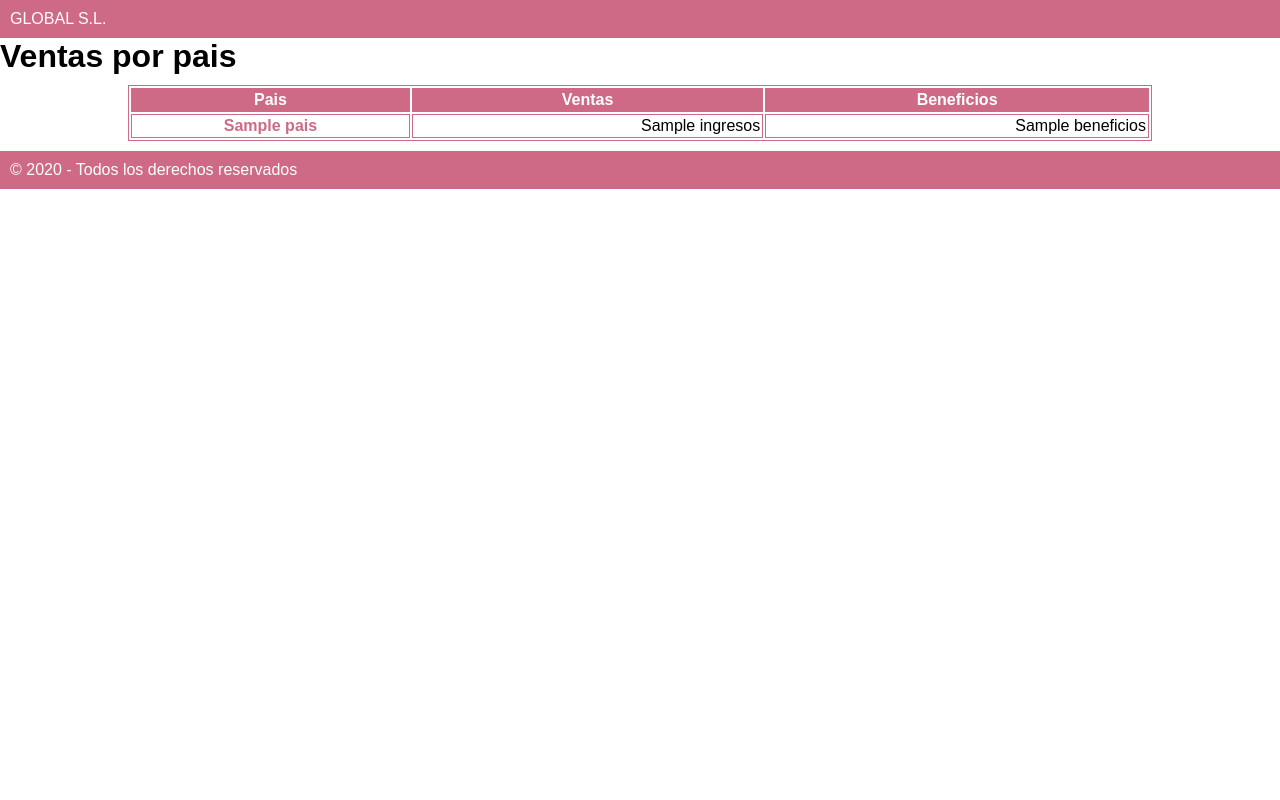
After one commit to mubachergit/kata05_flask_ventas, a Flask app: template templates/pais.html in a window 1280 px wide. The commit adds this page. Run offline with Flask 2, Linux system fonts and the light colour scheme; the template is opened without the code that fills it: most values are stand-ins (such as "Sample title", 1, 10 or a date in 2020).

Commit message:
Pais region

```diff
--- a/run.py
+++ b/run.py
@@ -1,4 +1,4 @@
-from flask import Flask, render_template
+from flask import Flask, render_template, request
 import csv
 
 app = Flask(__name__)
@@ -8,10 +8,8 @@ def index():
     fVentas = open('./sales.csv', 'r')
     csvreader = csv.reader(fVentas, delimiter=',')
 
-    registros = []
     d = {}
     for linea in csvreader:
-        registros.append(linea)
         if linea[0] in d:
             d[linea[0]]['ingresos'] += float(linea[11])
             d[linea[0]]['beneficios'] += float(linea[13])
@@ -21,3 +19,20 @@ def index():
 
 
     return render_template('region.html',ventas=d)
+
+@app.route("/paises")
+def paises():
+    region_name = request.values["region"]
+
+    fVentas = open('./sales.csv', 'r')
+    csvreader = csv.reader(fVentas, delimiter= ',')
+    d = {}
+    for linea in csvreader:
+        if linea[0] == region_name:
+            if linea[1] in d:
+                d[linea[1]]['ingresos'] += float(linea[11])
+                d[linea[1]]['beneficios'] += float(linea[13])
+            else:
+                d[linea[1]] = {'ingresos':float(linea[11]), 'beneficios':float(linea[13])}
+
+    return render_template('pais.html',ventas=d)
--- a/static/styles.css
+++ b/static/styles.css
@@ -25,7 +25,7 @@ th {
     color: white;
 }
 
-.region {
+.region, .pais {
     font-weight: bold;
     color: #CE6A85;
     text-align: center;
--- /dev/null
+++ b/templates/pais.html
@@ -0,0 +1,33 @@
+<html lang="en">
+<head>
+    <meta charset="UTF-8">
+    <meta name="viewport" content="width=device-width, initial-scale=1.0">
+    <title>GLOBAL S.L</title>
+    <link rel="stylesheet" href="/static/styles.css">
+    <style>
+    </style>
+</head>
+<body>
+    <header>
+        GLOBAL S.L.
+    </header>
+    <h1>Ventas por pais</h1>
+    <table>
+        <tr>
+            <th>Pais</th>
+            <th>Ventas</th>
+            <th>Beneficios</th>
+        </tr>
+        {% for pais, data in ventas.items() %}
+        <tr>
+            <td class="pais">{{ pais }}</td>
+            <td class="numero">{{ data.ingresos }}</td>
+            <td class="numero">{{ data.beneficios }}</td>
+        </tr>
+        {% endfor %}
+    </table>
+    <footer>
+        &copy; 2020 - Todos los derechos reservados
+    </footer>
+</body>
+</html>
```
